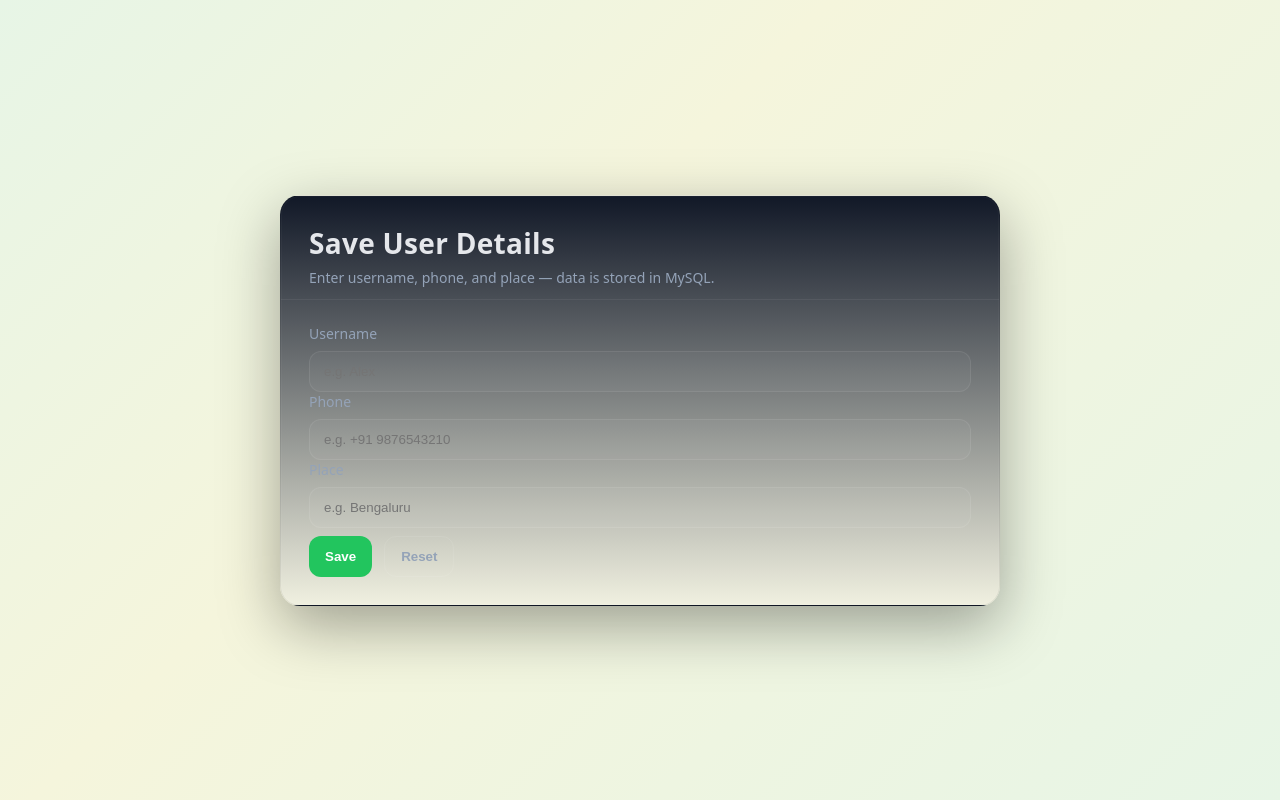
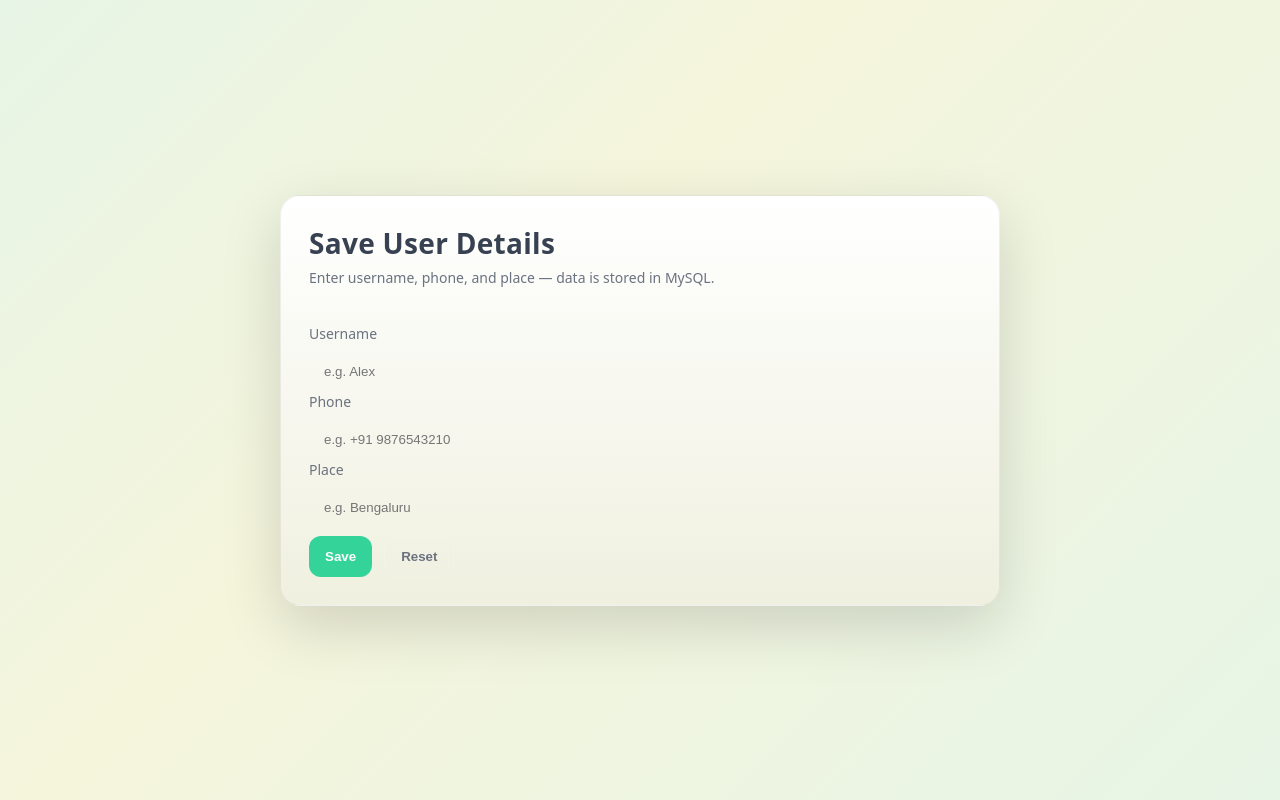
Before and after one commit to aneeshravikumar2002-eng/FlaskApp-withDbConnect, a Flask app: page / in a window 1280 px wide. Run offline with Flask 3, Linux system fonts and the light colour scheme.

Commit message:
added newcolours

```diff
--- a/templates/form.html
+++ b/templates/form.html
@@ -6,14 +6,14 @@
   <meta name="viewport" content="width=device-width, initial-scale=1" />
   <style>
     :root {
-      --bg: #0f172a;      /* slate-900 */
-      --card: #111827;    /* gray-900 */
-      --muted: #94a3b8;   /* slate-400 */
-      --text: #e5e7eb;    /* gray-200 */
-      --accent: #22c55e;  /* green-500 */
-      --accent-hover: #16a34a; /* green-600 */
-      --danger: #ef4444;  /* red-500 */
-      --shadow: rgba(0,0,0,0.35);
+      --bg: #f5f5dc;        /* beige */
+      --card: #ffffff;      /* white */
+      --muted: #6b7280;     /* gray-500 */
+      --text: #374151;      /* gray-700 */
+      --accent: #34d399;    /* emerald-400 */
+      --accent-hover: #10b981; /* emerald-500 */
+      --danger: #f87171;    /* red-400 */
+      --shadow: rgba(0,0,0,0.15);
     }
     * { box-sizing: border-box; }
     body {
```
